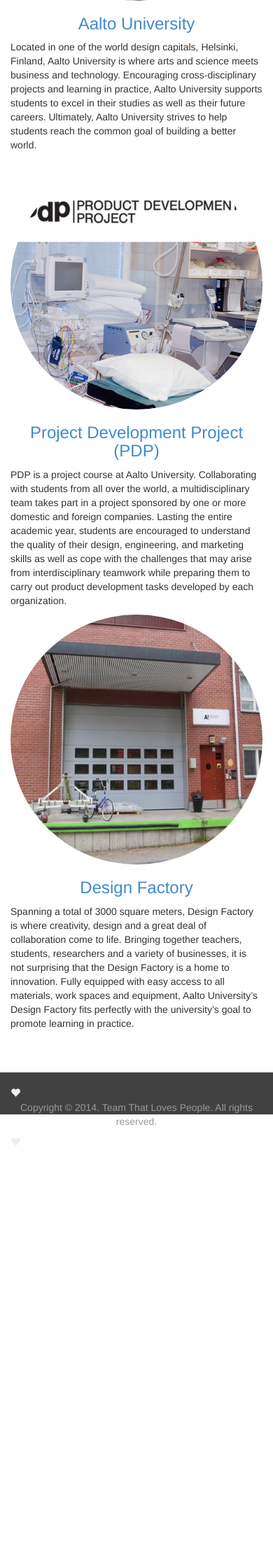
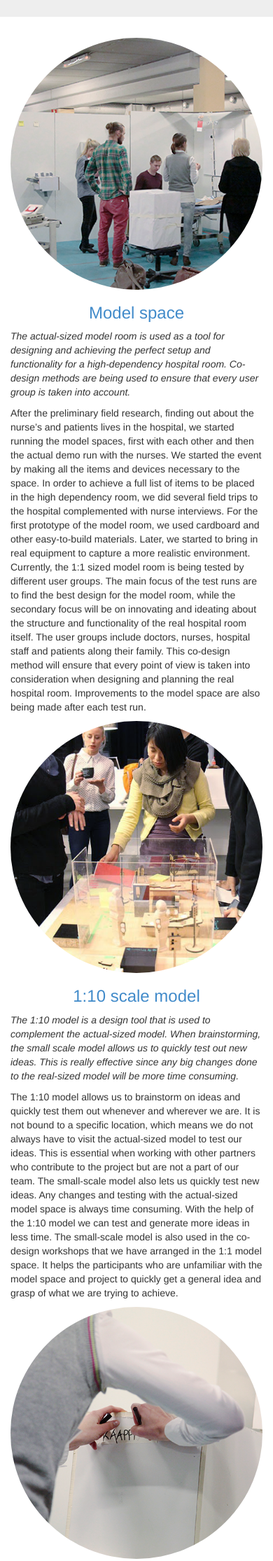
Before and after one commit to Nsemple87/PDPsite, a PHP site: page / in a window 390 px wide; the page is wider, and only the part inside the window is pictured. Shown: the part 1102-3332 px from the top of that part at 70% size. Before the commit the page ends 2738 px from the top of that part, so only its background shows below. Run offline with PHP 8.4, Linux system fonts and the light colour scheme; some libraries are stand-ins or nearby versions.

Commit message:
Helsinki

```diff
--- a/functions/static.php
+++ b/functions/static.php
@@ -17,21 +17,22 @@
               <span class="icon-bar"></span>
               <span class="icon-bar"></span>
             </button>
-            <a class="navbar-brand navbar-left" href="/index/">TEAM THAT <3 PEOPLE</a>
+            <a class="navbar-brand navbar-left" href="/index/">Hospital Model Space Project</a>
           </div>
           <!-- Collect the nav links, forms, and other content for toggling -->
           <div class="collapse navbar-collapse">
             <ul class="nav navbar-nav">
-              <li class="active"><a href="/index/"><span class="glyphicon glyphicon-home"></span> Home</a></li>
-              <li class="disabled"><a href="#"><span class="glyphicon glyphicon-heart-empty"></span> Project</a></li>
-              <li class="dropdown">
-               <a href="#" class="dropdown-toggle" data-toggle="dropdown"><span class="glyphicon glyphicon-user"></span> People<b class="caret"></b></a>
-                <ul class="dropdown-menu">
-                  <li class="disabled"><a href="#">Meet the Team</a></li>
-                  <li class="disabled"><a href="#">Contact Us</a></li>
+              <li class="dropdown"><a href="#" class="dropdown-toggle" data-toggle="dropdown">Project<b class="caret"></b></a>
+                 <ul class="dropdown-menu">
+                  <li class="disabled"><a href="#">Model space</a></li>
+                  <li class="disabled"><a href="#">1:10 scale model</a></li>
+                  <li class="disabled"><a href="#">New ideas</a></li>
                 </ul>
+                </li>
+              <li class="disabled">
+               <a href="#"><!--<span class="glyphicon glyphicon-user"></span> --> Team</a>
               </li>
-              <li class="disabled"><a href="#"><span class="glyphicon glyphicon-bullhorn"></span> Press</a></li>
+              <li class="disabled"><a href="#"><span class="glyphicon glyphicon-bullhorn"></span> Contacts us</a></li>
             </ul>
           </div><!-- /.navbar-collapse -->
         </div>
@@ -49,7 +50,7 @@
     <div class="col-md-2"><a href=""><span class="glyphicon glyphicon glyphicon-heart"></span></a></div>
     <div class="col-md-8"><p class="text-muted" align="center">Copyright &copy; 2014. Team That Loves People. All rights reserved.</p>
     </div>
-    <div class="col-md-2"><a href="booyah"><span class="glyphicon glyphicon glyphicon-heart"></span></a></div>
+    <div class="col-md-2"><a href=""><span class="glyphicon glyphicon glyphicon-heart"></span></a></div>
 
 
   </div>
--- a/index.php
+++ b/index.php
@@ -8,10 +8,12 @@
 <head>
 <base href="/">
 <meta charset="UTF-8" name="viewport" content="width=device-width, initial-scale=1.0">
-<title>Team That Loves People</title>
+<title>Hospital Model Space: Meilahti New Children Hospital</title>
 <link rel="shortcut icon" href="/images/favicon.ico" type="image/x-icon" />
 <link rel="stylesheet" type="text/css" href="css/bootstrap.css"/>
 <link rel="stylesheet" type="text/css" href="css/bootstrap.min.css"/>
+<link rel="stylesheet" type="text/css" href="custom.css"/>
+
 </head>
 <body>
 
@@ -31,8 +33,8 @@
       <img src="images/slider/1.jpg">
       <div class="container">
         <div class="carousel-caption">
-          <h1>Children's Hospital Project</h1>
-          <p>The healthcare experience improved...</p>
+          <h1>CHILDREN’S HOSPITAL MODEL SPACE</h1>
+          <p><strong>New Children’s Hospital in Meilahti Helsinki &#65120; Aalto University students</strong></p>
         </div>
       </div>
     </div>
@@ -70,8 +72,9 @@
   <div class="jumbotron">
   <div class="container">
     <div class="row">
-     <div class="col-md-6 col-md-offset-3">
-    <img src="images/logo3.jpg" class="img-responsive text-center">
+    <div class="col-md-6 col-md-offset-3" >
+    We are building a modeling space to empower innovative planning and co-design for the <a href ="http://uusilastensairaala2017.fi" target="_blank">New Children's Hospital</a>.The space will allow hospital personnel and patients to express their ideas about improvements in the hospital layout while using realistic modeling.<br/><br/>We are 15 people from <a href="http://aalto.fi" target="_blank">Aalto University</a> and <a href="http://pace.edu" target="_blank">Pace University</a> who met and started working together through the <a href="http://pdp.fi" target="_blank">Product Development Project</a>. Results of our 8 months of work is going to be presented at the Project Gala May 15-16 in <a href="http://aaltodesignfactory.fi" target="_blank">Aalto's Design Factory</a>.<br/><br/>
+    <center><iframe src="//player.vimeo.com/video/85347876?title=0&amp;byline=0&amp;portrait=0&amp;color=ffffff" width="500" height="281" frameborder="0" webkitallowfullscreen mozallowfullscreen allowfullscreen></iframe></center>
     </div></div>
 </div>
 </div>
@@ -79,29 +82,26 @@
 <div class="container-fluid">
           <div class="row">
             <div class="col-md-4">
-              <a href="http://www.aalto.fi/en/"><img class="img-responsive img-circle" src="images/aalto.jpg"></a>
-              <h3 class="text-center"><a href="http://www.aalto.fi/en/"id = "text">Aalto University</a></h3>
-              <p>Located in one of the world design capitals, Helsinki, Finland, Aalto University is where arts and science meets business and technology.
-    Encouraging cross-disciplinary projects and learning in practice, Aalto University supports students to excel in their studies as well as
-     their future careers. Ultimately, Aalto University strives to help students reach the common goal of building a better world.</p>
-
+              <a href=""><img class="img-responsive img-circle" src="images/circle_1_lifesizemodel.png"></a>
+              <h3 class="text-center"><a href=""id = "text">Model space</a></h3>
+              <p><i>The actual-sized model room is used as a tool for designing and achieving the perfect setup and functionality for a high-dependency hospital room. Co-design methods are being used to ensure that every user group is taken into account.</i></p>
+              <p>After the preliminary field research, finding out about the nurse’s and patients lives in the hospital, we started running the model spaces, first with each other and then the actual demo run with the nurses. We started the event by making all the items and devices necessary to the space. In order to achieve a full list of items to be placed in the high dependency room, we did several field trips to the hospital complemented with nurse interviews. For the first prototype of the model room, we used cardboard and other easy-to-build materials. Later, we started to bring in real equipment to capture a more realistic environment. Currently, the 1:1 sized model room is being tested by different user groups. The main focus of the test runs are to find the best design for the model room, while the secondary focus will be on innovating and ideating about the structure and functionality of the real hospital room itself. The user groups include doctors, nurses, hospital staff and patients along their family. This co-design method will ensure that every point of view is taken into consideration when designing and planning the real hospital room. Improvements to the model space are also being made after each test run.</p>
             </div>
 
             <div class="col-md-4">
-              <a href="http://pdp.fi/"><img class="img-responsive img-circle" src="images/pdp.jpg"></a>
-              <h3 class="text-center"><a href="http://pdp.fi/"id = "text">Project Development Project (PDP)</a></h3>
-              <p>PDP is a project course at Aalto University. Collaborating with students from all over the world, a
-    multidisciplinary team takes part in a project sponsored by one or more domestic and foreign companies. Lasting the entire
-     academic year, students are encouraged to understand the quality of their design, engineering, and marketing skills as well as cope
-      with the challenges that may arise from interdisciplinary teamwork while preparing them to carry out product development tasks developed by each organization.</p>
-            </div>
+              <a href=""><img class="img-responsive img-circle" src="images/circle_2_110model.png"></a>
+              <h3 class="text-center"><a href=""id = "text">1:10 scale model</a></h3>
+              <p><i>The 1:10 model is a design tool that is used to complement the actual-sized model. When brainstorming, the small scale model allows us to quickly test out new ideas. This is really effective since any big changes done to the real-sized model will be more time consuming.</i></p>
+              <p>The 1:10 model allows us to brainstorm on ideas and quickly test them out whenever and wherever we are. It is not bound to a specific location, which means we do not always have to visit the actual-sized model to test our ideas. This is essential when working with other partners who contribute to the project but are not a part of our team. The small-scale model also lets us quickly test new ideas. Any changes and testing with the actual-sized model space is always time consuming. With the help of the 1:10 model we can test and generate more ideas in less time. The small-scale model is also used in the co-design workshops that we have arranged in the 1:1 model space. It helps the participants who are unfamiliar with the model space and project to quickly get a general idea and grasp of what we are trying to achieve.</p>
+              </div>
             <div class="col-md-4">
-              <a href="http://www.aaltodesignfactory.fi/"><img class="img-responsive img-circle" src="images/df.jpg"></a>
-              <h3 class="text-center"><a href="http://www.aaltodesignfactory.fi"id = "text">Design Factory</a></h3>
-              <p>Spanning a total of 3000 square meters, Design Factory is where creativity, design and a great deal of collaboration come to life.
-    Bringing together teachers, students, researchers and a variety of businesses, it is not surprising that the Design Factory is a home to innovation.
-     Fully equipped with easy access to all materials, work spaces and equipment, Aalto University’s Design Factory fits perfectly with the university’s
-      goal to promote learning in practice.</p>
+              <a href=""><img class="img-responsive img-circle" src="images/circle_3_newideas.png"></a>
+              <h3 class="text-center"><a href=""id = "text">New ideas</a></h3>
+              <p><i>Doing extensive research is essential when working with any design task, more so when you’re unfamiliar with the field you’re supposed to work in. This is why we devoted a great deal of time in understanding the details of the bigger picture.</i></p>
+              <p>To fully understand our task, we needed to do research on everything from visiting a hospital, to the devices and procedures used. We started our research by investigating the patient journey. The patient journey was made by interviewing three nurses at the current Children’s Hospital. It helped us to form an idea of what the patient goes through during his or her visit to the hospital.</p>
+              <p><strong>Viewpoint of the nurses:</strong> After the patient journey, we wanted to get insight of the issues from the nurses. We wanted to find out what the common procedures and problems in the space currently are. We used contextual inquiry to gather the information from the nurses. This method is combination of both observation and interview. We did the contextual inquiry with four nurses from the current Children’s Hospital. Focus was on the high dependency room. Three of the nurses were from the wards and one was from the policlinic.</p>
+              <p>We also investigated similar projects which led us to contact researcher Juha Kronqvist, from whom we got a great deal of insight on planning a hospital model space.</p>
+
             </div>
           </div>
         </div>
```
Also changed, not shown: includes/index.php (added, +114 -0 lines), static.php (added, +58 -0 lines), images/circle_1_lifesizemodel.png (added), images/circle_2_110model.png (added), images/circle_3_newideas.png (added), images/video_placeholder.png (added), 1 other file.
